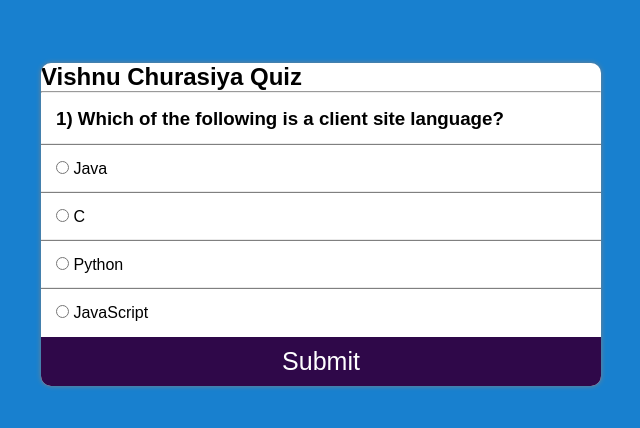
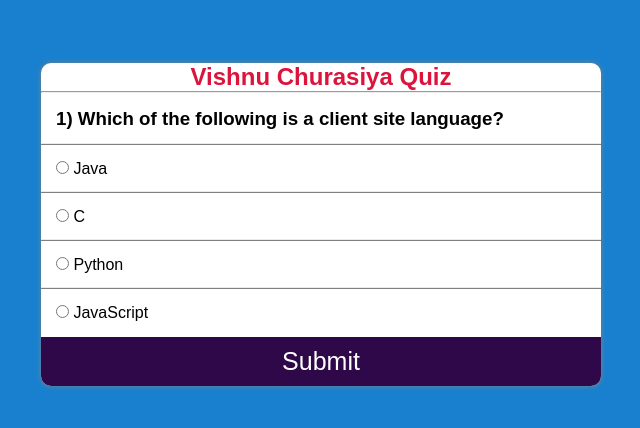
Before and after one commit to v662-coder/Quiz-Game, a plain HTML site: page index.html in a window 1280 px wide. Shown: the part 176-604 px from the top of the page, without its empty margins (319-959 px from the left). Drawn offline with Linux system fonts and the light colour scheme.

Commit message:
Update custom.css

```diff
--- a/custom.css
+++ b/custom.css
@@ -13,6 +13,10 @@
     justify-content: center;
     align-items: center;
     background-color: rgb(24, 128, 207);
+}
+.vi{
+    text-align: center;
+    color: crimson;
 }
 
 .container {
```
